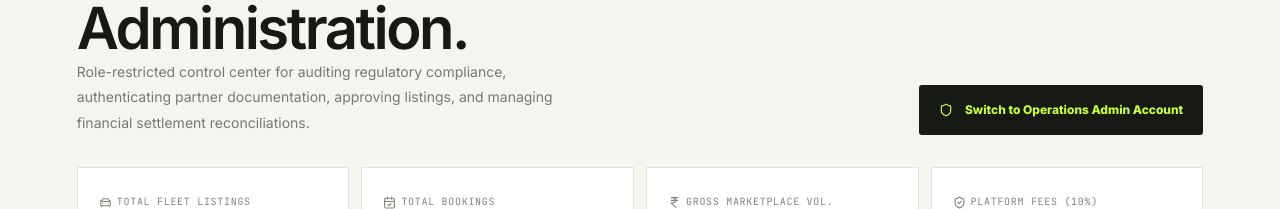
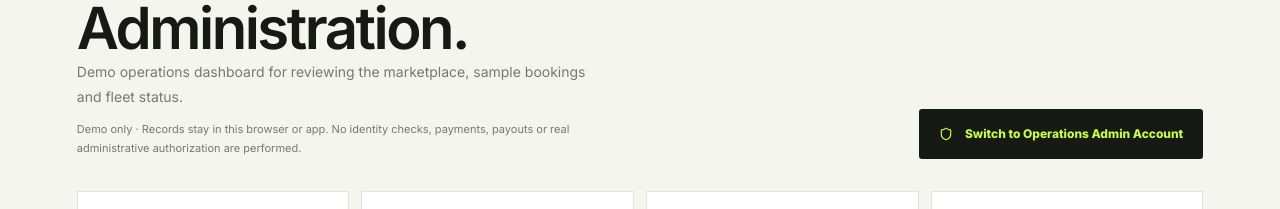
Before and after one commit to Syed-Haseeb97/mobility_03, a Next.js app: page /admin in a window 1280 px wide. Shown: the part 234-443 px from the top of the page. Built offline with nearby package versions, Linux system fonts and the light colour scheme; no server answers.

Commit message:
Make operations dashboard usable with browser-local demo records

```diff
--- a/app/admin/page.tsx
+++ b/app/admin/page.tsx
@@ -20,6 +20,7 @@ import {
 } from "lucide-react";
 import { money } from "@/lib/data";
 import { useSession } from "@/components/session-provider";
+import { getDemoAdminData } from "@/lib/demo-client-store";
 
 export default function AdminPage() {
   const { currentUser, switchUser } = useSession();
@@ -36,6 +37,8 @@ export default function AdminPage() {
       if (res.ok) {
         const json = await res.json();
         setData(json);
+      } else if (res.status === 503) {
+        setData(getDemoAdminData());
       }
     } catch (err) {
       console.error("Failed to load admin data:", err);
@@ -119,8 +122,10 @@ export default function AdminPage() {
             Administration.
           </h1>
           <p className="page-intro">
-            Role-restricted control center for auditing regulatory compliance, authenticating
-            partner documentation, approving listings, and managing financial settlement reconciliations.
+            Demo operations dashboard for reviewing the marketplace, sample bookings and fleet status.
+          </p>
+          <p className="page-intro" style={{ fontSize: 11, marginTop: 10 }}>
+            Demo only · Records stay in this browser or app. No identity checks, payments, payouts or real administrative authorization are performed.
           </p>
         </div>
 
```
